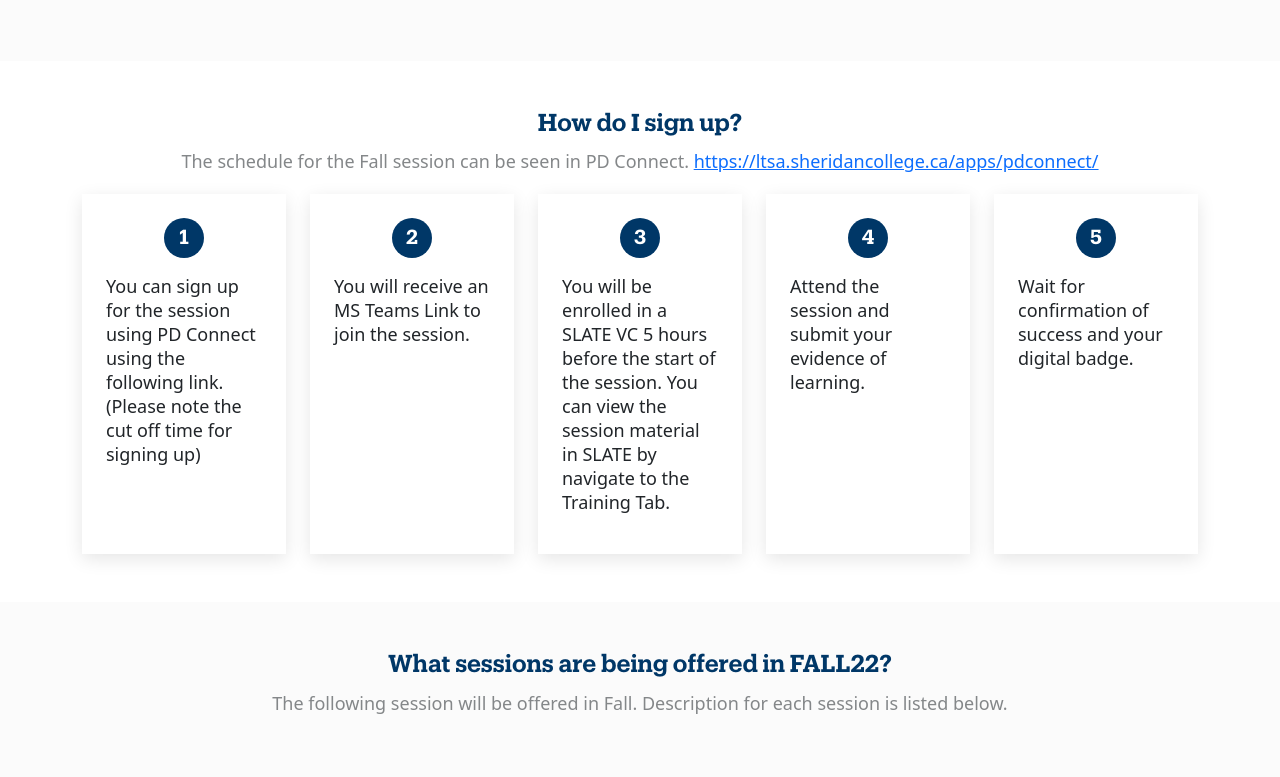
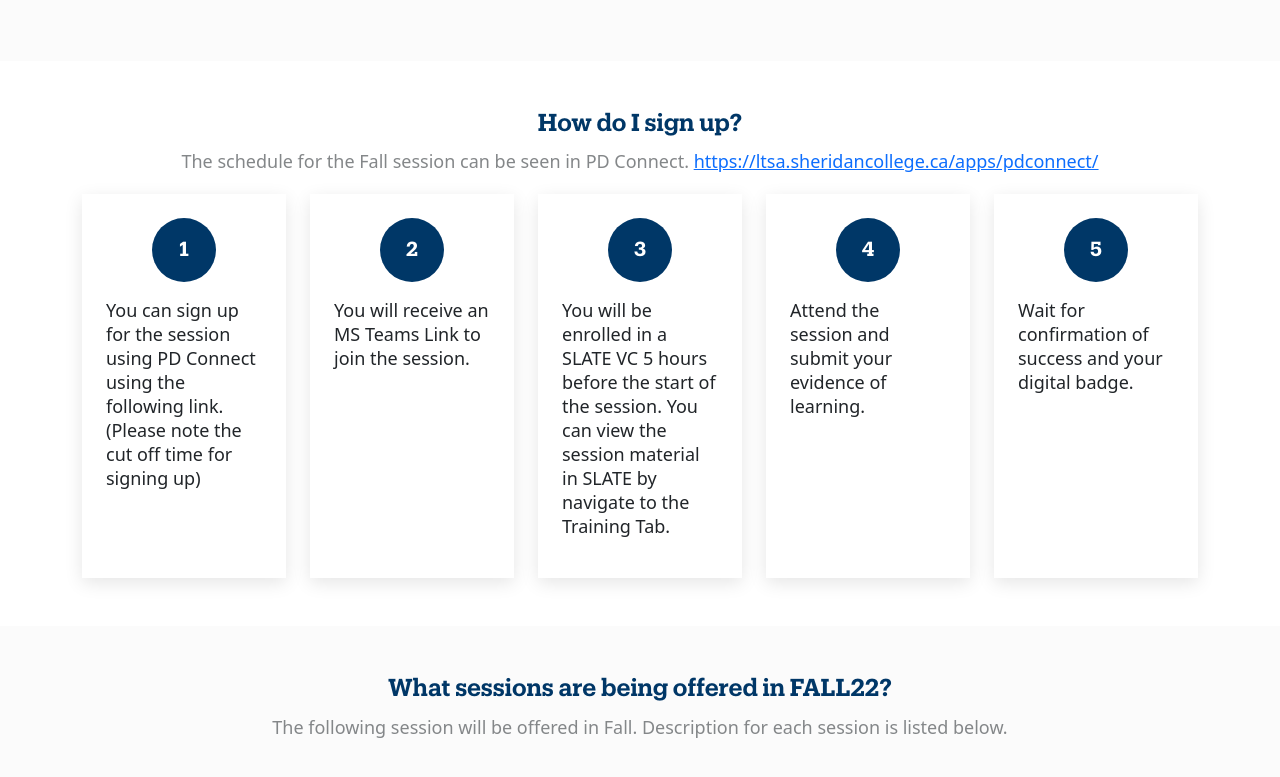
Before and after one commit to LiamDN/LiamDN.github.io, a plain HTML site: page index.html in a window 1280 px wide. Shown: the part 1703-2480 px from the top of the page. Drawn offline with nearby package versions, Linux system fonts and the light colour scheme.

Commit message:
6th Commit

```diff
--- a/index.css
+++ b/index.css
@@ -146,8 +146,8 @@ li {
     background-color: #003767;
     border-radius: 50%;
     text-align: center !important;
-    width: min(5vh, 4vw);
-    height: min(5vh, 4vw);
+    width: max(5vh, 5vw);
+    height: max(5vh, 5vw);
     display: flex;
     align-items: center;
     justify-content: center;
```
